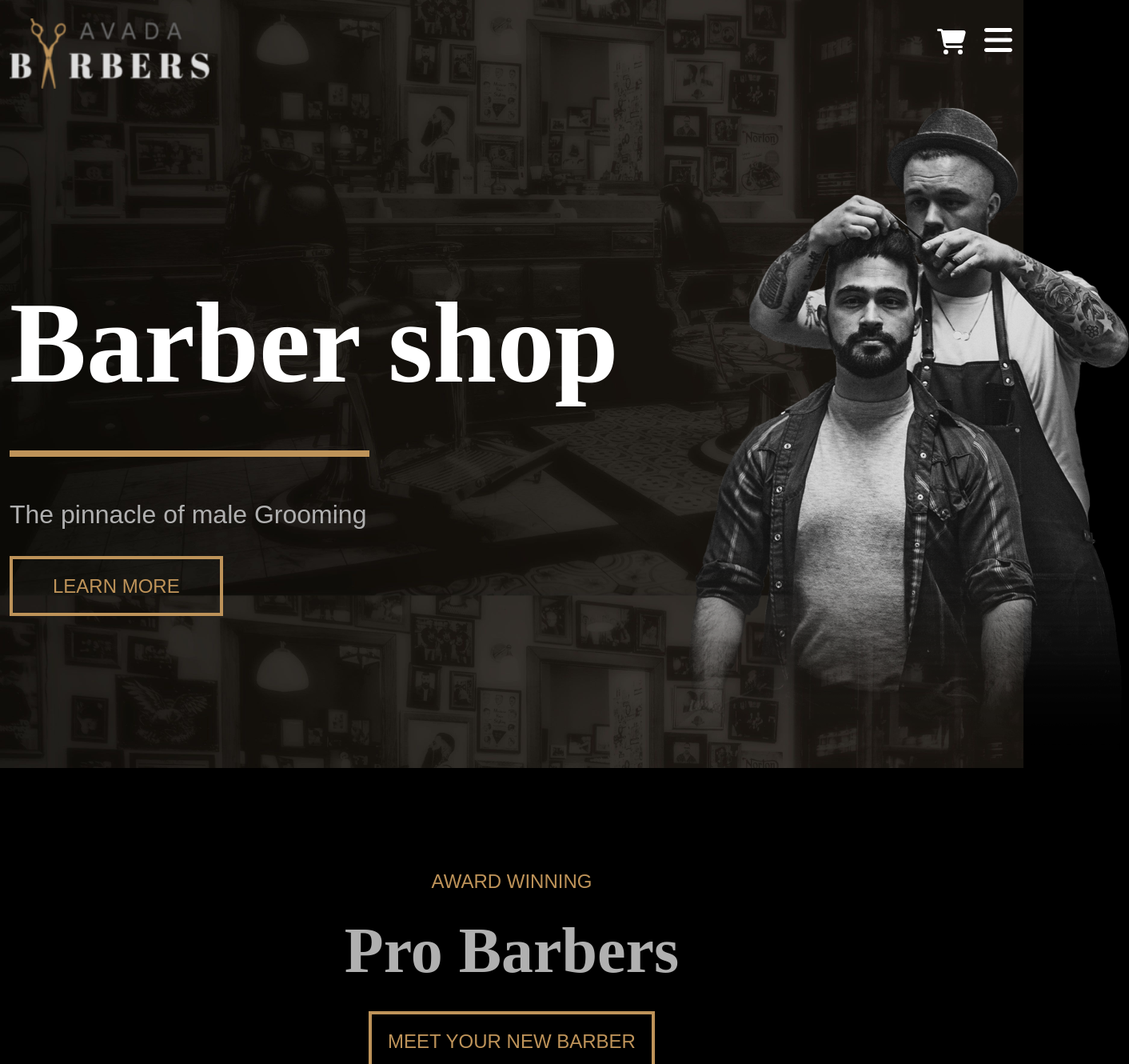
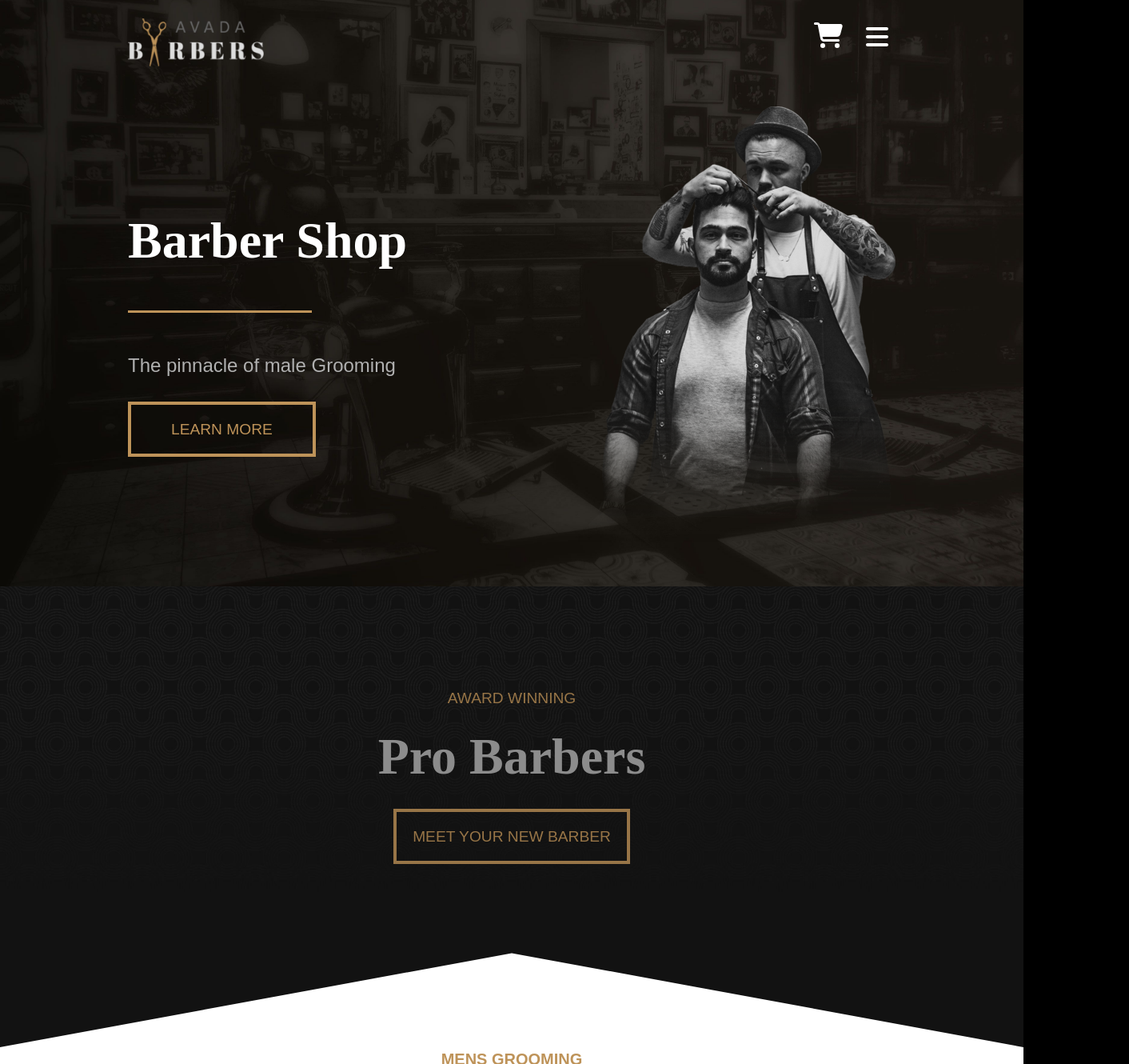
Before and after one commit to LorisMarzocchi/proj-html-vuejs, a Vue app: page / in a window 1280 px wide. Shown: the part 39-1369 px from the top of the page at 80% size, 1412 px wide, since content can reach past the window. Built offline with nearby package versions, Linux system fonts and the light colour scheme.

Commit message:
fixStyle

```diff
--- a/package.json
+++ b/package.json
@@ -15,8 +15,10 @@
     "@fortawesome/free-regular-svg-icons": "^6.4.0",
     "@fortawesome/free-solid-svg-icons": "^6.4.0",
     "@fortawesome/vue-fontawesome": "^3.0.3",
-    "bootstrap": "^5.2.3",
-    "vue": "^3.2.47"
+    "@popperjs/core": "^2.11.8",
+    "bootstrap": "^5.3.0",
+    "bootstrap-vue": "^2.23.1",
+    "vue": "^3.3.4"
   },
   "devDependencies": {
     "@vitejs/plugin-vue": "^4.1.0",
--- a/src/App.vue
+++ b/src/App.vue
@@ -7,6 +7,7 @@ import 'bootstrap/dist/js/bootstrap.min.js';
 export default {
     data() {
         return {
+            loading: true,
             ArrMenu: [
                 {
                     name: "Home",
@@ -57,6 +58,10 @@ export default {
         AppMain,
         AppFooter,
     },
+
+
+
+
 };
 
 </script>
--- a/src/assets/styles/partial/variables.scss
+++ b/src/assets/styles/partial/variables.scss
@@ -10,7 +10,7 @@ $font-title: "Times New Roman", Times, serif;
 }
 @mixin titleSection {
   font-weight: bold;
-  font-size: 5rem;
+  font-size: 4rem;
   color: $text-color;
   font-family: $font-title;
 }
@@ -20,5 +20,5 @@ $font-title: "Times New Roman", Times, serif;
   border: 4px solid $color-btn;
   text-align: center;
   padding: 20px;
-  font-size: 1.5rem;
+  font-size: 1.2rem;
 }
--- a/src/components/AppFooter.vue
+++ b/src/components/AppFooter.vue
@@ -30,7 +30,7 @@ export default {
                 <li>{{ phoneNumber }}</li>
             </ul>
             <h3>FOLLOW US</h3>
-            <div class="icons" style="color: white; font-size: 2rem;">
+            <div class="icons" style="color: white; font-size: 1.5rem;">
                 <div class="socials_icons text-light">
                     <i class="fa-brands fa-facebook px-2"><a href="#"></a></i>
                     <i class="fa-brands fa-twitter px-2"><a href="#"></a></i>
@@ -46,7 +46,7 @@ export default {
             <a href="">BOOK YOUR APPOINTMENT</a>
         </div>
     </div>
-    <h1>All Right Re</h1>
+    <h3 class="text-center pb-4">All Right Reserved</h3>
 </template>
 <style lang="scss" scoped>
 @use "../assets/styles/partial/variables.scss" as *;
@@ -59,19 +59,19 @@ export default {
 .footer {
     height: 800px;
     padding-top: 80px;
-    padding-inline: 250px;
+    padding-inline: 50px;
 
     li {
         padding-right: 27px;
         margin-top: 10px;
         color: $text-color ;
         list-style: none;
-        font-size: 1.5rem;
+        font-size: 1.2rem;
     }
 
     h3 {
         color: $color-btn;
-        padding-top: 2rem;
+        padding-top: 1.2rem;
     }
 }
 
@@ -98,7 +98,7 @@ export default {
     }
 
     h3 {
-        margin-top: 120px;
+        margin-top: 70px;
     }
 }
 
--- a/src/components/AppHeader.vue
+++ b/src/components/AppHeader.vue
@@ -13,7 +13,7 @@ export default {
             <img src="../assets/imgProject/avadabarbers-logo-x2-200x70.png" alt="">
             <div class="d-flex align-items-baseline justify-content-end">
                 <font-awesome-icon icon="fa-solid fa-cart-shopping"
-                    style="color: white; font-size: 2rem; margin-right: 10px; " />
+                    />
                 <button class="btn btn-link text-decoration-none" type="button" data-bs-toggle="offcanvas"
                     data-bs-target="#offcanvasTop" aria-controls="offcanvasTop"><font-awesome-icon
                         icon="fa-solid fa-bars" /></button>
@@ -41,12 +41,12 @@ export default {
         <div class="presentation mt-4 d-flex justify-content-between align-items-center">
             <div>
 
-                <h1>Barber shop</h1>
+                <h1>Barber Shop</h1>
                 <div class="line mt-5"></div>
                 <p class="mt-5 mb-5">The pinnacle of male Grooming</p>
                 <a class="" href="#">LEARN MORE</a>
             </div>
-            <img class="imgfocalmirror" src="../assets/imgProject/avadabarbers_hero_focalmirror-600x825.png" alt="">
+            <img class="imgfocalmirror" src="../assets/imgProject/avadabarbers_hero_focalmirror-400x550.png" alt="">
         </div>
 
     </div>
@@ -57,40 +57,46 @@ export default {
 .navHeader {
     background-image: url("../assets/imgProject/avadabarbers-homepage-hero-bg.jpg");
     background-position-x: center;
+    background-repeat: no-repeat;
     background-size: 100%;
-    height: 100%;
     padding-top: 2rem;
     position: relative;
 
     .btn-link {
-        height: 40px;
+        height: 70%;
+        margin-left: 1rem;
     }
 
 }
 
 .presentation {
 
-    width: 1400px;
+    width: 1200px;
     margin: auto;
     color: white;
+    padding-bottom: 50px;
+    padding-inline: 120px;
+    // .imgfocalmirror{
+    //     // margin-right: 50px;
+    // }
 
     h1 {
         font-weight: bold;
         font-family: $font-title;
         color: white;
-        font-size: 9rem;
+        font-size: 4rem;
     }
 
     .line {
         background-color: $color-btn;
-        height: 0.5rem;
-        width: 450px;
+        height: 0.2rem;
+        width: 230px;
         margin-top: 1rem;
         margin-bottom: 1rem;
     }
 
     p {
-        font-size: 2rem;
+        font-size: 1.5rem;
         color: $text-color;
     }
 
@@ -107,17 +113,20 @@ export default {
 
 .navBar {
 
-    max-width: 1400px;
+    max-width: 1200px;
     margin: auto;
+    padding-inline: 120px;
+
     margin-top: 30px;
+    margin-bottom: 50px;
 
     img {
-        width: 250px;
+        width: 170px;
     }
 
-    .fa-bars {
+    .fa-bars, .fa-cart-shopping {
         color: white;
-        height: 40px;
+        height: 2rem;
     }
 
 
--- a/src/components/AppMain.vue
+++ b/src/components/AppMain.vue
@@ -43,7 +43,7 @@ export default {
         <a href="">MEET YOUR NEW BARBER</a>
     </div>
     <div class="service text-center"></div>
-    <AppService :ArrService="this.ArrService" />
+    <AppService :ArrService="ArrService" />
     <AppProducts />
     <AppReviews />
     <AppBlog />
@@ -54,8 +54,13 @@ export default {
 
 
 .mainInfo {
-    margin-top: 8rem;
-    margin-bottom: 8rem;
+    background-image: url(/src/assets/imgProject/avadabarbers-about-introbackground.jpg);
+    background-size: cover;
+    opacity: 0.8;
+    // background-position: center;
+    background-repeat: no-repeat;
+    padding-top: 8rem;
+    padding-bottom: 8rem;
 
     h1 {
         @include titleSection;
@@ -63,7 +68,7 @@ export default {
 
     h3 {
         color: $color-btn;
-        font-size: 1.5rem;
+        font-size: 1.2rem;
 
     }
 
@@ -81,10 +86,11 @@ export default {
 
 .service {
     background-image: url(/src/assets/imgProject/triangle.svg);
+    background-color: #121212;
     background-size: 100%;
     background-repeat: no-repeat;
     height: 100px;
-    padding-bottom: 170px;
+    padding-bottom: 120px;
 
 }
 </style>
--- a/src/components/AppProducts.vue
+++ b/src/components/AppProducts.vue
@@ -37,6 +37,8 @@ export default {
 </script>
 <template>
     <div class="service"></div>
+    <div class="container-fluid background-area">
+
         <div class="products text-center">
             <p>WE HAVE YOU COVERED</p>
             <h1>Avada Grooming Products</h1>
@@ -53,6 +55,8 @@ export default {
 
             <a href="#">SHOP OUR PRODUCT RANGE</a>
         </div>
+    </div>
+
 </template>
 
 <style lang="scss" scoped>
@@ -66,15 +70,28 @@ export default {
     }
 }
 
+
+.background-area {
+    background-image: url(/src/assets/imgProject/avadabarbers-reviewsbackground.jpg);
+    background-size: cover;
+    background-repeat: no-repeat;
+    background-position: center;
+}
+
+.cardDescription {
+    width: 25%;
+
+    h3 {
+        font-weight: bold;
+    }
+}
+
 .linkShop {
-    margin-top: 200px;
-    margin-bottom: 50px;
+
 
     a {
         @include linkBtn;
-        padding-inline: 80px;
         margin-bottom: 150px;
-        margin-top: 120px;
 
         &:hover {
             color: white;
@@ -83,28 +100,22 @@ export default {
     }
 }
 
-
 .service {
     background-image: url(/src/assets/imgProject/triangleBlack.svg);
-    background-image: $bg-color;
     background-size: 100%;
     background-repeat: no-repeat;
     height: 100px;
     background-color: white;
-    margin-bottom: 110px;
-
+    // margin-bottom: 50px;
 }
 
 .cardProduct {
-    background-image: url(/src/assets/imgProject/avadabarbers-reviewsbackground.jpg);
-    background-size: cover;
     width: 100%;
     height: 500px;
     margin: auto;
     color: white;
     padding-inline: 150px;
     margin-top: 60px;
-
 
     img {
         width: 100%;
@@ -121,14 +132,10 @@ export default {
         font-family: $font-title;
         font-size: 1.2rem;
         text-align: center;
-
-
     }
 }
 
 .products {
-
-
     p {
         @include titleSmall;
         font-size: 1.3rem;
@@ -137,6 +144,5 @@ export default {
     h1 {
         @include titleSection
     }
-
 }
 </style>
--- a/src/components/AppReviews.vue
+++ b/src/components/AppReviews.vue
@@ -54,7 +54,7 @@ export default {
         <div class=" cardRewContainer d-flex justify-content-around">
             <div class="peopleRew" v-for="reviews in ArrReviws" :key="reviews.id">
                 <p>{{ reviews.reviews }}</p>
-                <img class=" rounded-circle" :src="reviews.image" alt="">
+                <img class="rounded-circle w-50 h-50 mt-3" :src="reviews.image" alt="">
                 <h3 class="mt-2">{{ reviews.name }}</h3>
             </div>
 
--- a/src/main.js
+++ b/src/main.js
@@ -15,7 +15,6 @@ import { far } from "@fortawesome/free-regular-svg-icons";
 /* add icons to the library */
 library.add(fas, far);
 
+createApp(App).component("font-awesome-icon", FontAwesomeIcon).mount("#app");
+import "bootstrap/dist/js/bootstrap.js";
 import "bootstrap/dist/css/bootstrap.css";
-import "bootstrap/dist/js/bootstrap.js";
-
-createApp(App).component("font-awesome-icon", FontAwesomeIcon).mount("#app");
```
Also changed, not shown: src/components/AppBlog.vue (+104 -23 lines), src/assets/imgProject/triangleBlack.svg, 1 other file (tests, documents, lock files or other folders). Lines whose indentation alone changed are shown as unchanged.
